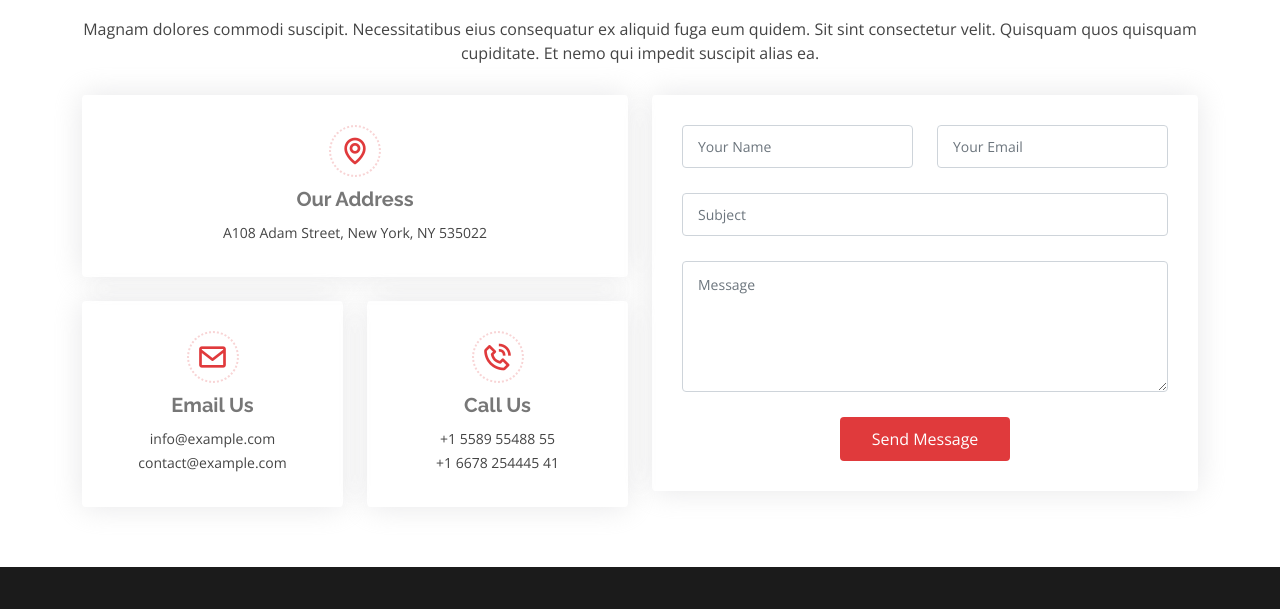
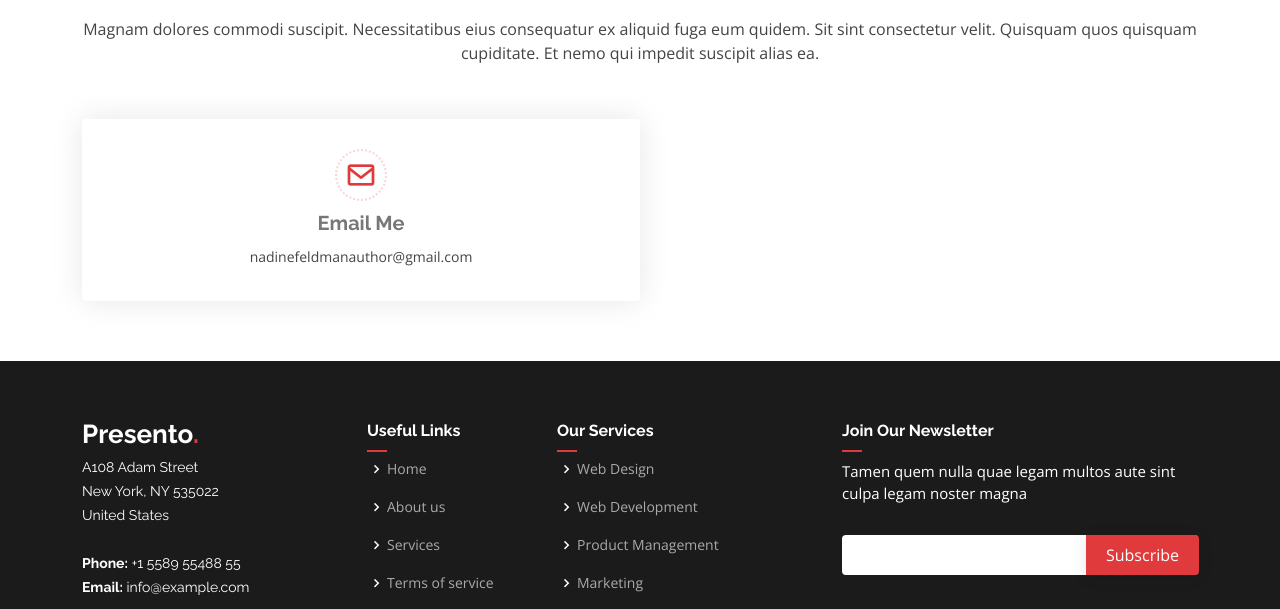
Before and after one commit to authornadine/website, a plain HTML site: page index.html in a window 1280 px wide. Shown: the part 4513-5122 px from the top of the page. Drawn offline with nearby package versions, Linux system fonts and the light colour scheme.

Commit message:
Contact info removed except for e-mail

```diff
--- a/index.html
+++ b/index.html
@@ -395,55 +395,26 @@
 
           <div class="col-lg-6">
 
-            <div class="row">
-              <div class="col-md-12">
-                <div class="info-box">
-                  <i class="bx bx-map"></i>
-                  <h3>Our Address</h3>
-                  <p>A108 Adam Street, New York, NY 535022</p>
+
+
                 </div>
               </div>
               <div class="col-md-6">
                 <div class="info-box mt-4">
                   <i class="bx bx-envelope"></i>
-                  <h3>Email Us</h3>
-                  <p>info@example.com<br>contact@example.com</p>
+                  <h3>Email Me</h3>
+                  <p>nadinefeldmanauthor@gmail.com<br></p>
                 </div>
               </div>
-              <div class="col-md-6">
-                <div class="info-box mt-4">
-                  <i class="bx bx-phone-call"></i>
-                  <h3>Call Us</h3>
-                  <p>+1 5589 55488 55<br>+1 6678 254445 41</p>
+
+
                 </div>
               </div>
             </div>
 
           </div>
 
-          <div class="col-lg-6">
-            <form action="forms/contact.php" method="post" role="form" class="php-email-form">
-              <div class="row">
-                <div class="col form-group">
-                  <input type="text" name="name" class="form-control" id="name" placeholder="Your Name" required>
-                </div>
-                <div class="col form-group">
-                  <input type="email" class="form-control" name="email" id="email" placeholder="Your Email" required>
-                </div>
-              </div>
-              <div class="form-group">
-                <input type="text" class="form-control" name="subject" id="subject" placeholder="Subject" required>
-              </div>
-              <div class="form-group">
-                <textarea class="form-control" name="message" rows="5" placeholder="Message" required></textarea>
-              </div>
-              <div class="my-3">
-                <div class="loading">Loading</div>
-                <div class="error-message"></div>
-                <div class="sent-message">Your message has been sent. Thank you!</div>
-              </div>
-              <div class="text-center"><button type="submit">Send Message</button></div>
-            </form>
+
           </div>
 
         </div>
```
Also changed, not shown: blog.html (+9 -9 lines).
